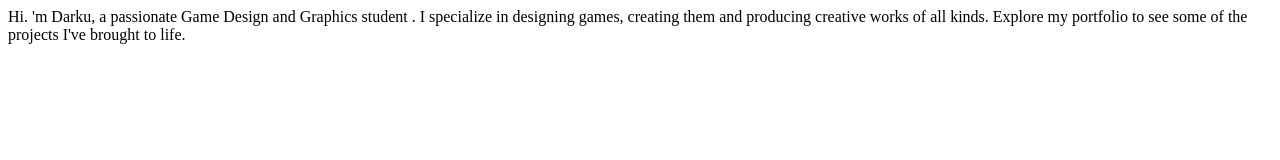
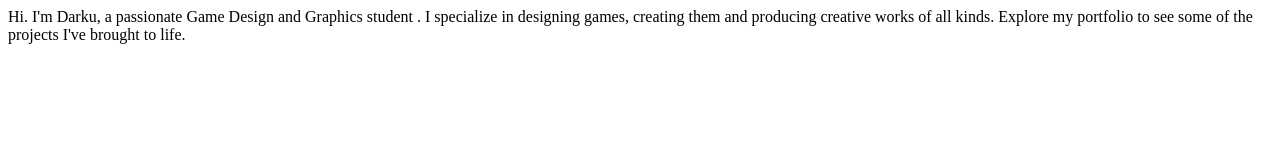
Before and after one commit to Darkuu/Darkuu.github.io, a plain HTML site: page index.html in a window 1280 px wide. Drawn offline with Linux system fonts and the light colour scheme.

Commit message:
Spelling mistake

```diff
--- a/index.html
+++ b/index.html
@@ -8,7 +8,7 @@
 <body>
 Hi.
 
-'m Darku, a passionate Game Design and Graphics student .
+I'm Darku, a passionate Game Design and Graphics student .
 I specialize in designing games, creating them and producing creative works  of all kinds.
 Explore my portfolio to see some of the projects I've brought to life.
 
```
